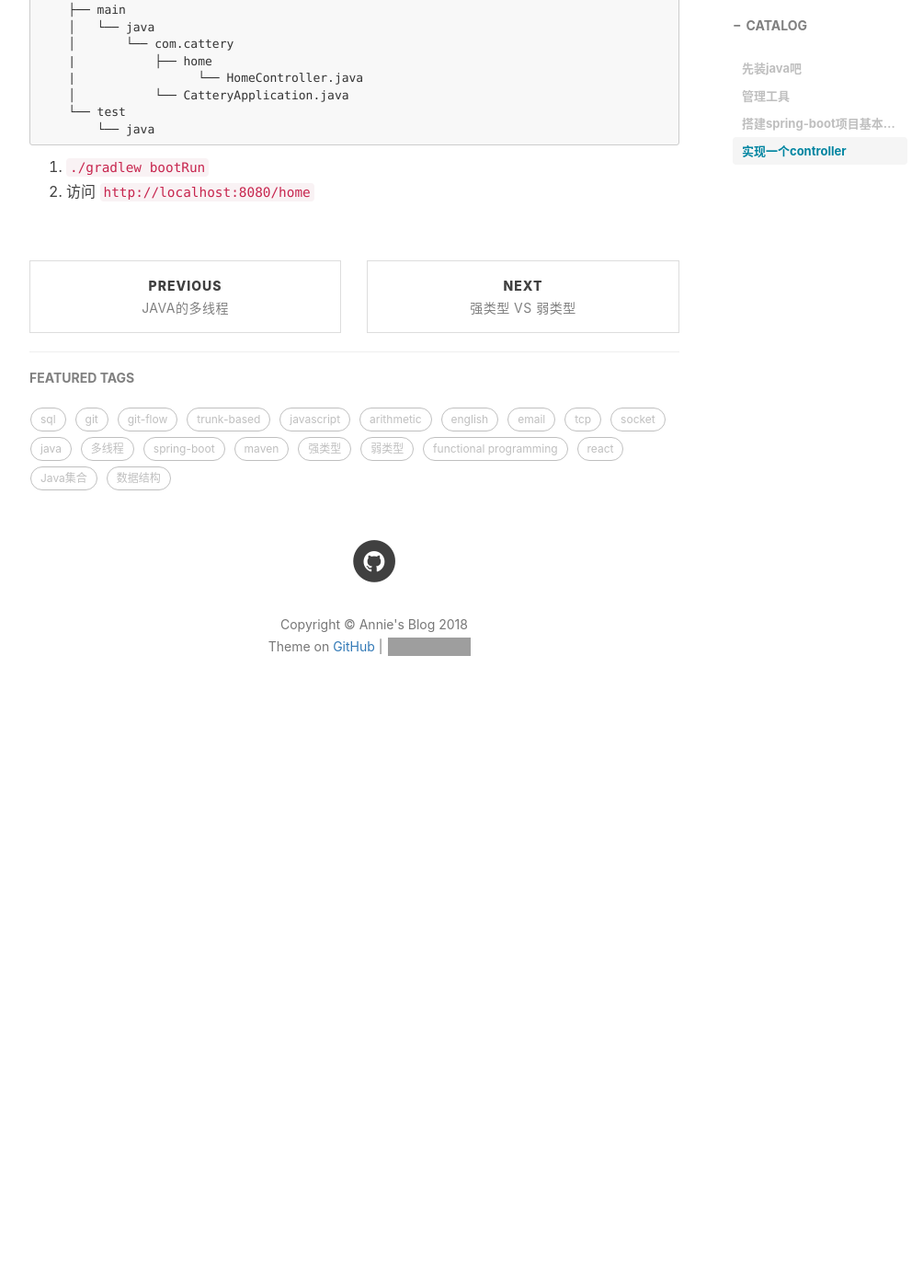
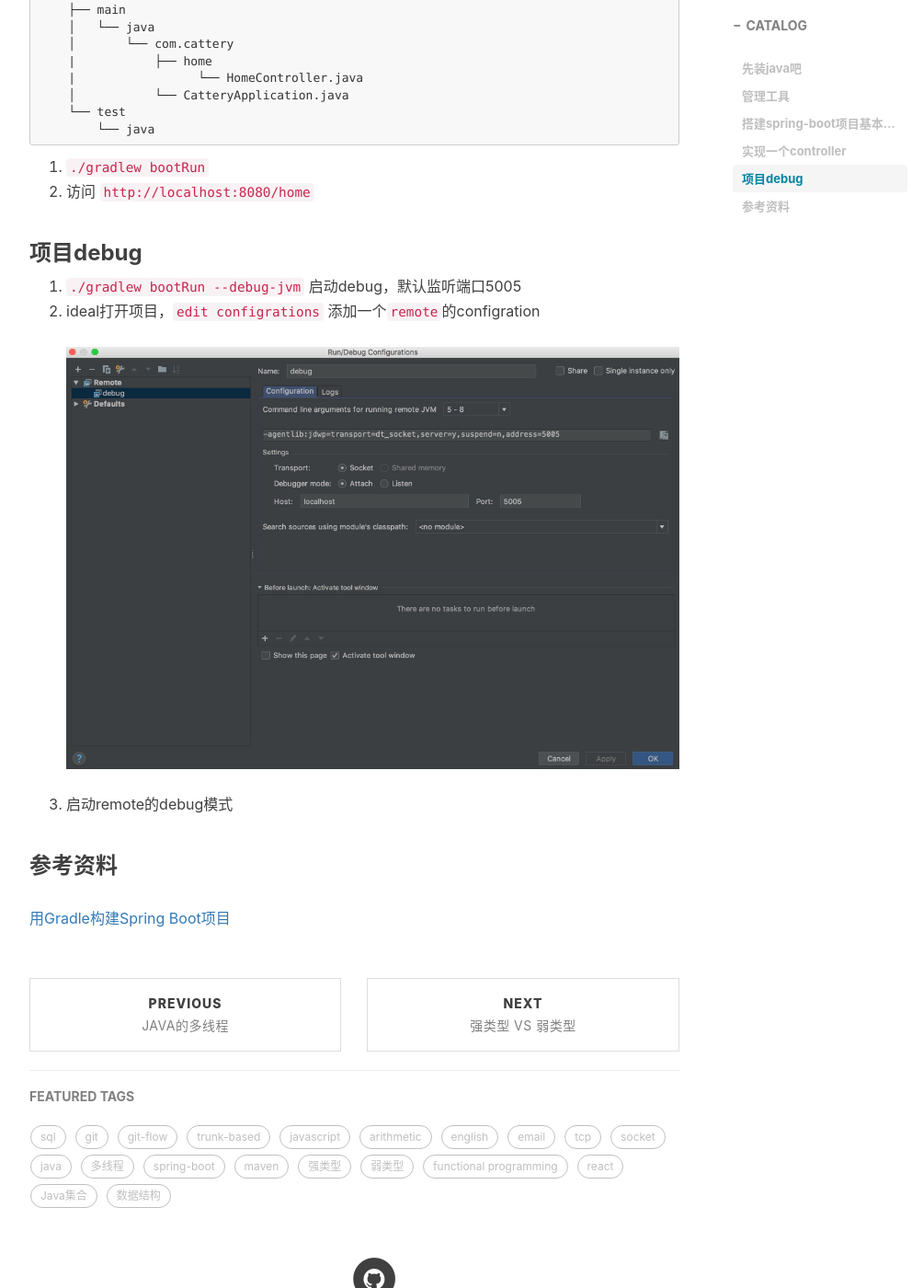
Before and after one commit to dongjx/dongjx.github.io, a Jekyll site: the page built from _posts/2018-05-20-搭建-spring-boot-项目.md, in a window 1280 px wide and 1400 px high, scrolled down 2420 px. Shown: the whole window at 92% size, without its empty margins (233-1237 px from the left). Built offline with Jekyll 4.4.1, drawn with Linux system fonts in a browser that asks for light colours; nearby versions of some CDN libraries; comment, search, counter and statistics services are not loaded; before the commit the page ends 3227 px from its top, so only the background shows below that; grey boxes are pictures that could not be loaded.

Commit message:
Update 2018-05-20-搭建-spring-boot-项目.md

````diff
--- a/_posts/2018-05-20-搭建-spring-boot-项目.md
+++ b/_posts/2018-05-20-搭建-spring-boot-项目.md
@@ -104,3 +104,12 @@ public class HomeController {
 ```
 2. `./gradlew bootRun`
 3. 访问 `http://localhost:8080/home`
+
+### 项目debug
+1. `./gradlew bootRun --debug-jvm` 启动debug，默认监听端口5005
+2. ideal打开项目，`edit configrations` 添加一个`remote`的configration
+![img](https://dongjx.github.io/img/posts/java-debug.png)
+3. 启动remote的debug模式
+
+### 参考资料
+[用Gradle构建Spring Boot项目](http://www.cnblogs.com/davenkin/p/gradle-spring-boot.html)
````
